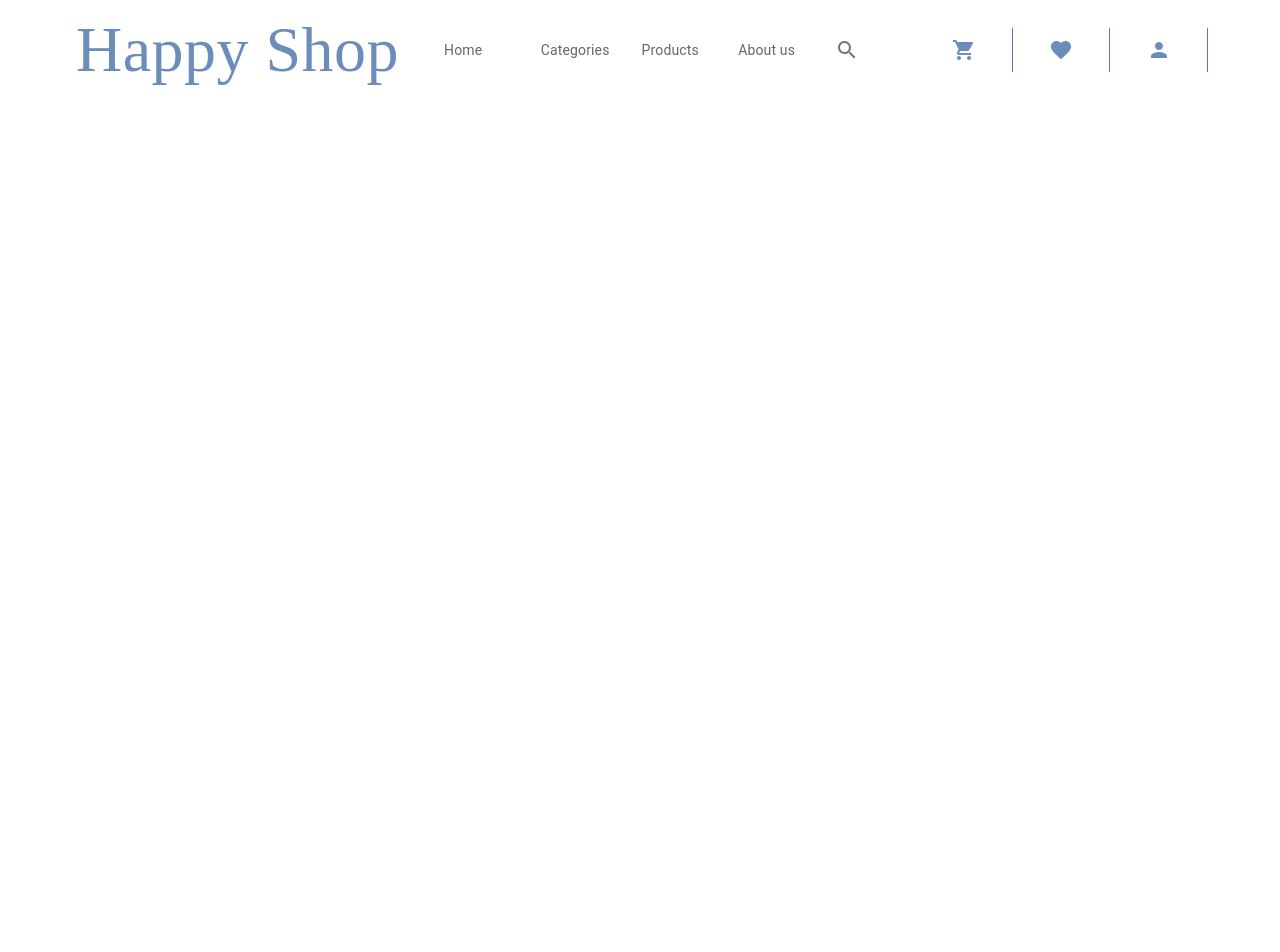
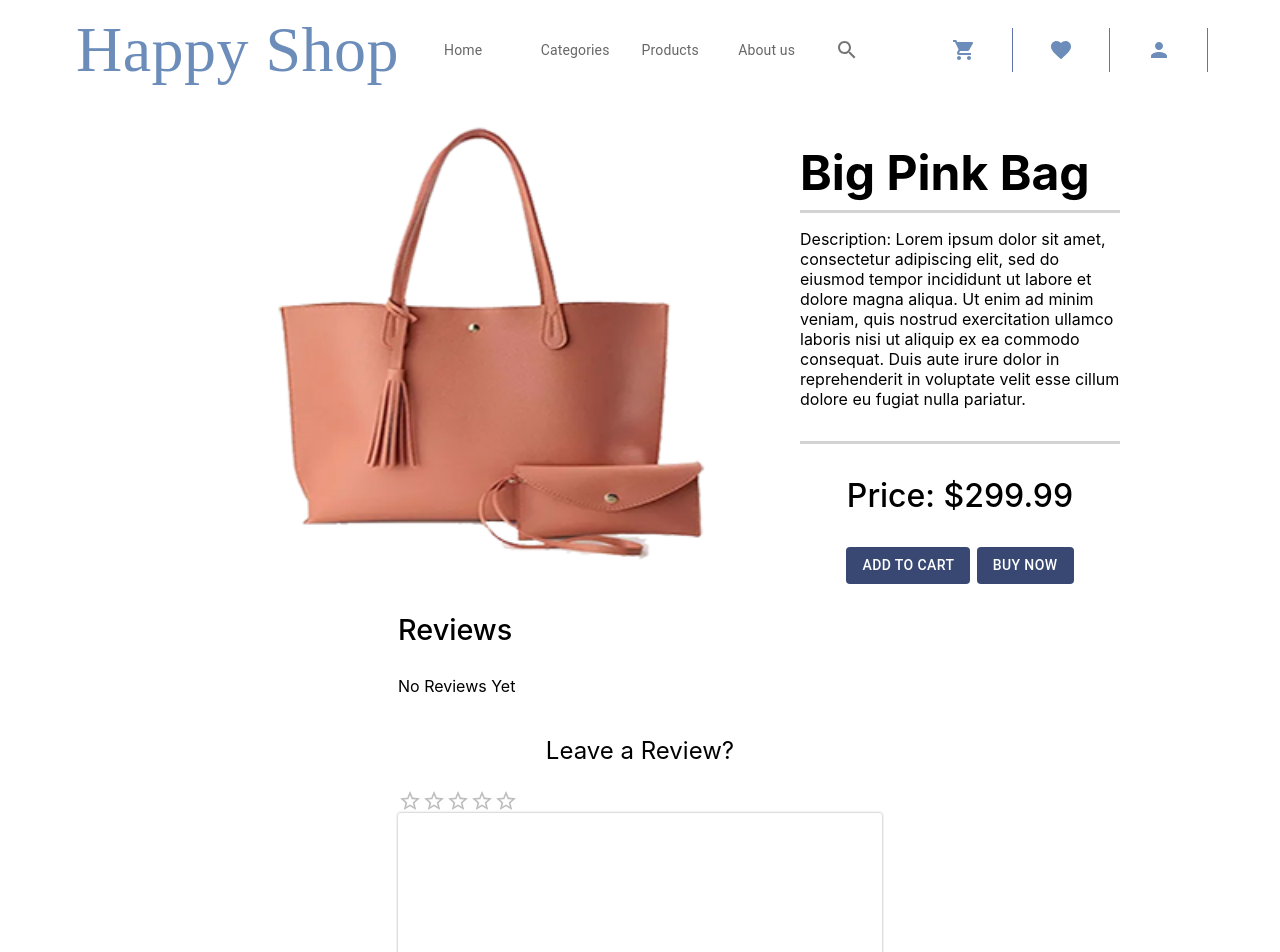
Before and after one commit to Mengzhe-Madeline-Zhang/FrontEnd-13-USC, a React (Create React App) app in the folder frontend-13/: page /product-detail-test in a window 1280 px wide. Shown: the top 952 px of the page. Before the commit the page ends 800 px from the top, so only its background shows below. Built offline with nearby package versions, Linux system fonts and the light colour scheme; a web font is replaced by a local one.

Commit message:
product details

```diff
--- a/frontend-13/package.json
+++ b/frontend-13/package.json
@@ -24,6 +24,7 @@
     "react-router": "^6.4.2",
     "react-router-dom": "^6.4.2",
     "react-scripts": "4.0.3",
+    "react-star-ratings": "^2.3.0",
     "redux": "^4.2.0",
     "redux-logger": "^3.0.6",
     "redux-thunk": "^2.4.1",
--- a/frontend-13/src/App.css
+++ b/frontend-13/src/App.css
@@ -1,3 +1,6 @@
+@import "./Components/sessions/session_form.css";
+@import "./Components//product_pages/product_detail.css";
+
 .App {
   text-align: center;
 }
--- a/frontend-13/src/App.tsx
+++ b/frontend-13/src/App.tsx
@@ -6,6 +6,7 @@ import NavBar from './Components/public/NavBar/NavBar';
 import { Typography, Link, Container } from "@mui/material";
 import { ThemeProvider } from "@mui/system";
 import theme from "./styles/theme";
+import ProductDetails from './Components/product_pages/product_detail';
 
 function App() {
 
@@ -18,16 +19,14 @@ function App() {
               background: "#fff",
             }}>
             <NavBar/>
-
-
             <BrowserRouter>
               <Routes>
                 <Route path="/" element={<Home/>} />
                 <Route path='/login' element={<SessionForm formType='login'/>} />
                 <Route path='/signup' element={<SessionForm formType='sign_up'/>} />
+                <Route path='/product-detail-test' element={<ProductDetails/>} />
               </Routes>
             </BrowserRouter>
-
           </Container>
         </ThemeProvider>
       </div>
--- /dev/null
+++ b/frontend-13/src/Components/product_pages/product_comments.tsx
@@ -0,0 +1,33 @@
+import Rating from '@mui/material/Rating';
+import Button from '@mui/material/Button';
+import {useState} from 'react';
+export default function ProductComments() {
+    const [rating, setRating] = useState<number | null | undefined>(0);
+
+    const submitHandler = () => {
+
+    }
+
+    //NOTE: HIDE DELETE AFTER CONFIRMING USER !== CURRENT USER
+
+    return (
+        <div className='product-comments'>
+            <p className='leave-review'>Leave a Review?</p>
+                <Rating
+                name="size-medium"
+                sx={{alignSelf:'flex-start'}}
+                value={rating}
+                onChange={(event, newValue) => {setRating(newValue);}}
+                />
+                <textarea className='product-detail-comments'></textarea>
+                <div className='product-detail-comments-buttons-container'>
+                    <Button
+                    variant="contained"
+                    sx={{ alignSelf:'flex-start', marginTop: '0.2rem'}}
+                    >
+                        Submit
+                    </Button>
+                </div>
+        </div>
+    )
+}
--- /dev/null
+++ b/frontend-13/src/Components/product_pages/product_detail.css
@@ -0,0 +1,114 @@
+.product-detail-thumbnail {
+    height: 30rem;
+    width: 40rem;
+}
+
+.product-detail-thumbnail img {
+    height: 100%;
+    width: 100%;
+}
+
+.product-detail-container {
+    display:flex;
+    flex-direction: row;
+    justify-content: center;
+    align-items: center;
+}
+
+.product-details {
+    display: flex;
+    flex-direction: column;
+    justify-content: center;
+    align-items: center;
+}
+
+.product-detail-title {
+    font-weight: bold;
+    font-size: 3rem;
+    margin-bottom:0;
+    padding-bottom: 0.5rem;
+    width: 20rem;
+}
+
+.product-detail-title-container {
+    border-bottom: 0.2rem solid lightgray;
+}
+
+.product-details-description-flex {
+    display: flex;
+    flex-direction:column;
+    justify-content: center;
+    align-items: center;
+}
+
+.product-detail-description-container {
+    width: 20rem;
+    display: flex;
+    justify-content: center;
+    align-items: center;
+    margin-bottom: 0;
+    padding-bottom: 1rem;
+    border-bottom: 0.2rem solid lightgrey;
+}
+
+.product-detail-price {
+    font-weight: 500;
+    font-size: 2rem;
+}
+
+.product-detail-price-container {
+    display: flex;
+    justify-content: center;
+    align-items: center;
+}
+
+.product-detail-add-cart {
+    margin-right: 0.2rem;
+}
+
+.product-detail-buy-now {
+    margin-left: 0.2rem;
+}
+
+.product-detail-page {
+    display: flex;
+    flex-direction: column;
+    justify-content: flex-start;
+    align-items: center;
+}
+
+.product-comments {
+    display: flex;
+    flex-direction: column;
+    justify-content: center;
+    align-items: center;
+}
+
+.product-detail-comments {
+    width: 30rem;
+    height: 10rem;
+    resize: none;
+    border-radius: 0.2rem;
+    border:none;
+    box-shadow: 0px 0px 2px 1px lightgrey;
+}
+
+.product-detail-comments-buttons-container {
+    display: flex;
+    align-items: center;
+    justify-content: center;
+}
+
+.leave-review {
+    font-weight: 400;
+    font-size: 1.5rem;
+}
+
+.product-detail-reviews {
+    font-weight: 500;
+    font-size: 1.8rem;
+}
+
+.product-detail-footer {
+    height: 3rem;
+}
--- /dev/null
+++ b/frontend-13/src/Components/product_pages/product_detail.tsx
@@ -0,0 +1,49 @@
+import Comment from './product_comments';
+import Button from '@mui/material/Button';
+export default function ProductDetails(props: any) {
+
+    const reviewSubmitHandler = () => {
+
+    }
+    return (
+        <div className='product-detail-page'>
+            <div className='product-detail-container'>
+                <div className='product-detail-thumbnail'>
+                    <img src="/images/bag_01.png" alt="" />
+                </div>
+                <div className='product-details'>
+                    <div className='product-detail-title-container'><p className='product-detail-title'>Big Pink Bag</p></div>
+                    <div className='product-details-description-flex'>
+                        <div className='product-detail-description-container'>
+                            <p className='product-detail-description'>
+                                Description: Lorem ipsum dolor sit amet, consectetur adipiscing elit, sed do eiusmod tempor incididunt ut labore et dolore magna aliqua. Ut enim ad minim veniam, quis nostrud exercitation ullamco laboris nisi ut aliquip ex ea commodo consequat. Duis aute irure dolor in reprehenderit in voluptate velit esse cillum dolore eu fugiat nulla pariatur.
+                            </p>
+                        </div>
+                        <div className='product-detail-price-container'>
+                            <p className='product-detail-price'>Price: $299.99</p>
+                        </div>
+                    </div>
+                    <div>
+                        <Button
+                        variant="contained"
+                        sx={{ marginRight: '0.2rem'}}
+                        >
+                            Add to Cart
+                        </Button>
+                        <Button
+                        sx={{ marginLeft: '0.2rem'}}
+                        variant="contained">
+                            Buy Now
+                        </Button>
+                    </div>
+                </div>
+            </div>
+            <div>
+                <p className='product-detail-reviews'>Reviews</p>
+                <p>No Reviews Yet</p>
+                <Comment />
+            </div>
+            <div className='product-detail-footer'></div>
+        </div>
+    )
+}
--- a/frontend-13/src/Components/sessions/session_container.tsx
+++ b/frontend-13/src/Components/sessions/session_container.tsx
@@ -6,7 +6,7 @@ import SessionForm from './session_form'
 const mSTP = (state:any) => {
     return {
         currentUser: state.session.user,
-        users: state.users.signUpStatus,
+        signUpStatus: state.users.signUpStatus,
         loginError: state.session.loginError,
         registerError: state.users.signUpError
     }
--- /dev/null
+++ b/frontend-13/src/Components/sessions/session_form.css
@@ -0,0 +1,11 @@
+.login-labels-container {
+    display: flex;
+    flex-direction:column;
+    width: 300px;
+}
+
+.login-container {
+    border: 1px solid black;
+    padding: 20px;
+    border-radius: 5px;
+}
--- a/frontend-13/src/Components/sessions/session_form.tsx
+++ b/frontend-13/src/Components/sessions/session_form.tsx
@@ -1,5 +1,4 @@
 import { Container, Typography, TextField, Button, Link, Box } from "@mui/material";
-import useEnhancedEffect from "@mui/material/utils/useEnhancedEffect";
 import { useEffect, useState } from "react";
 import { useNavigate } from "react-router-dom";
 export type sessionEnum = "login" | "sign_up";
@@ -17,7 +16,10 @@ function SessionForm(props: any) {
   const [signUpErr, setSignUpErr] = useState(false);
 
   useEffect(() => {
-    console.log(props.loginError)
+    console.log(props.formType)
+    if(props.formType === "login") {
+      console.log(username);
+    }
   },[])
 
 
@@ -57,19 +59,17 @@ function SessionForm(props: any) {
     var reg = /^(?=.*\d)(?=.*[.!@#$%^&*])(?=.*[a-z])(?=.*[A-Z]).{4,}$/;
     setValid(reg.test(e.target.value));
     setPassword(e.target.value);
-    console.log(password);
-    console.log(valid);
   };
 
   return (
-    <Container maxWidth="xs">
+    <Container className="login-container" maxWidth="xs">
 
       <Typography variant="h3" align="center">
         {props.formType === "login" ? "Login" : "Sign Up"}
       </Typography>
       <form onSubmit={submitHandler}>
         {props.formType === "login" ? (
-          <div>
+          <div className='login-labels-container'>
             <TextField
               onChange={(e) => setUsername(e.target.value)}
               variant="outlined"
@@ -89,7 +89,7 @@ function SessionForm(props: any) {
             />
           </div>
         ) : (
-          <div>
+          <div className='login-labels-container'>
             <TextField
               onChange={(e) => setUsername(e.target.value)}
               variant="outlined"
```
Also changed, not shown: 1 other file (tests, documents, lock files or other folders). Lines whose indentation alone changed are shown as unchanged.
